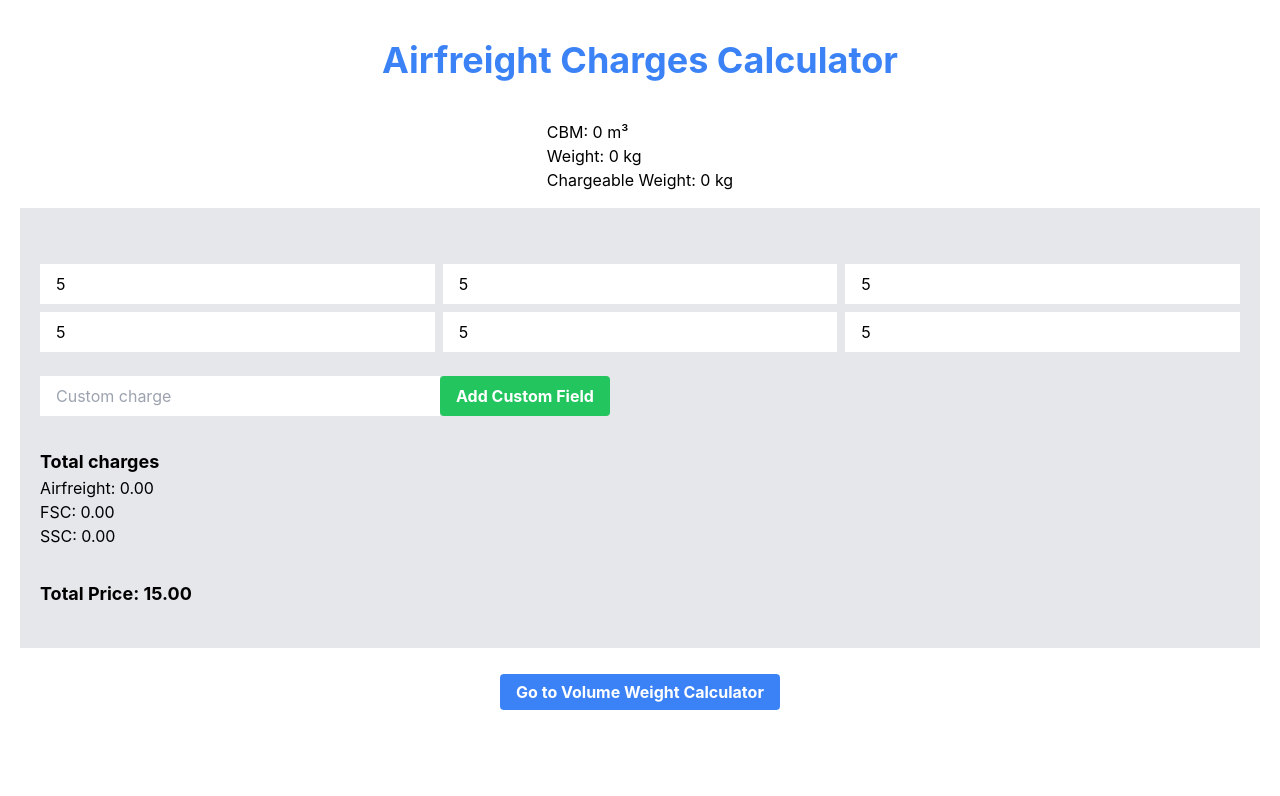
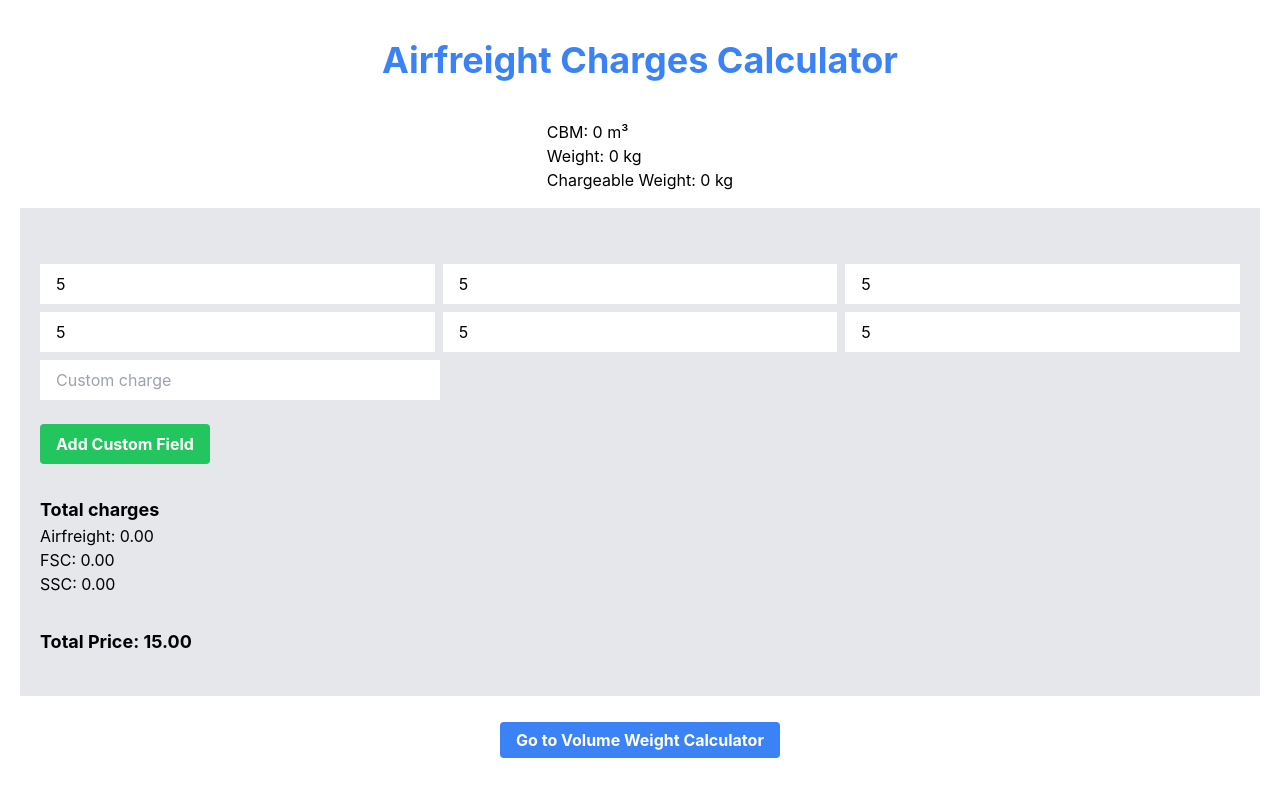
Before and after one commit to martinMr79/flyfrakt, a React (Create React App) app: page /charges in a window 1280 px wide. Both pictures are taken after typing "5", "5", "5", "5", "5", "5" into the empty fields and a click on the button "Add Custom Field". Shown: the top 796 px of the page. Built offline with nearby package versions, Linux system fonts and the light colour scheme.

Commit message:
Add Custom Field layout

```diff
--- a/src/pages/priceCalculator/index.jsx
+++ b/src/pages/priceCalculator/index.jsx
@@ -74,6 +74,15 @@ function ChargesCalculator() {
       };
     });
   };
+
+  const getCustomChargeRows = () => {
+    const rows = [];
+    for (let i = 0; i < charges.customCharges.length; i += 3) {
+      rows.push(charges.customCharges.slice(i, i + 3));
+    }
+    return rows;
+  };
+
   return (
     <div className="mx-auto max-w-screen-xl px-5 py-10 flex flex-col items-center">
       <h1 className="text-center mb-10 sm:text-2xl md:text-3xl lg:text-4xl text-blue-500 font-bold">
@@ -138,24 +147,24 @@ function ChargesCalculator() {
             className="py-2 px-4 w-1/3"
           />
         </div>
-        {charges.customCharges.map((charge, index) => (
+        {getCustomChargeRows().map((row, rowIndex) => (
+          <div key={rowIndex} className="flex mb-2 space-x-2 mt-2">
+            {row.map((charge, index) => (
               <input
-          key={index}
+                key={rowIndex * 3 + index}
                 type="number"
                 placeholder="Custom charge"
                 value={charge.value}
-          onChange={(e) => handleCustomChargeChange(index, e.target.value)}
+                onChange={(e) => handleCustomChargeChange(rowIndex * 3 + index, e.target.value)}
                 className="py-2 px-4 w-1/3"
               />
             ))}
-
-
-
-        {/* Implementation for dynamic custom charges fields */}
+          </div>
+        ))}
 
         <button
+          onClick={addCustomField}
           className="bg-green-500 text-white font-bold py-2 px-4 rounded hover:bg-green-700 transition duration-300 ease-in-out mt-4"
-          onClick={addCustomField}
         >
           Add Custom Field
         </button>
```
Lines whose indentation alone changed are shown as unchanged.
